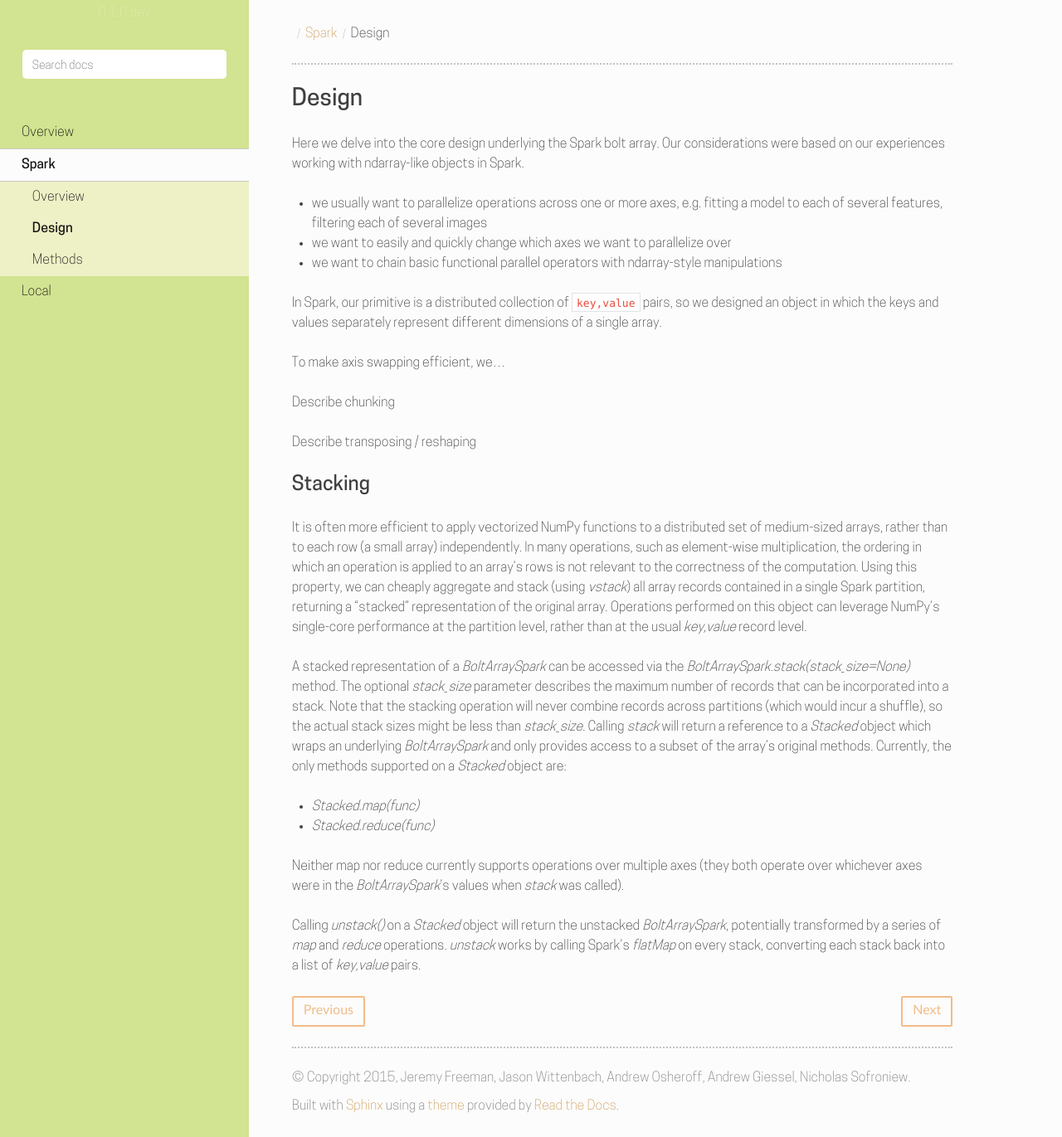
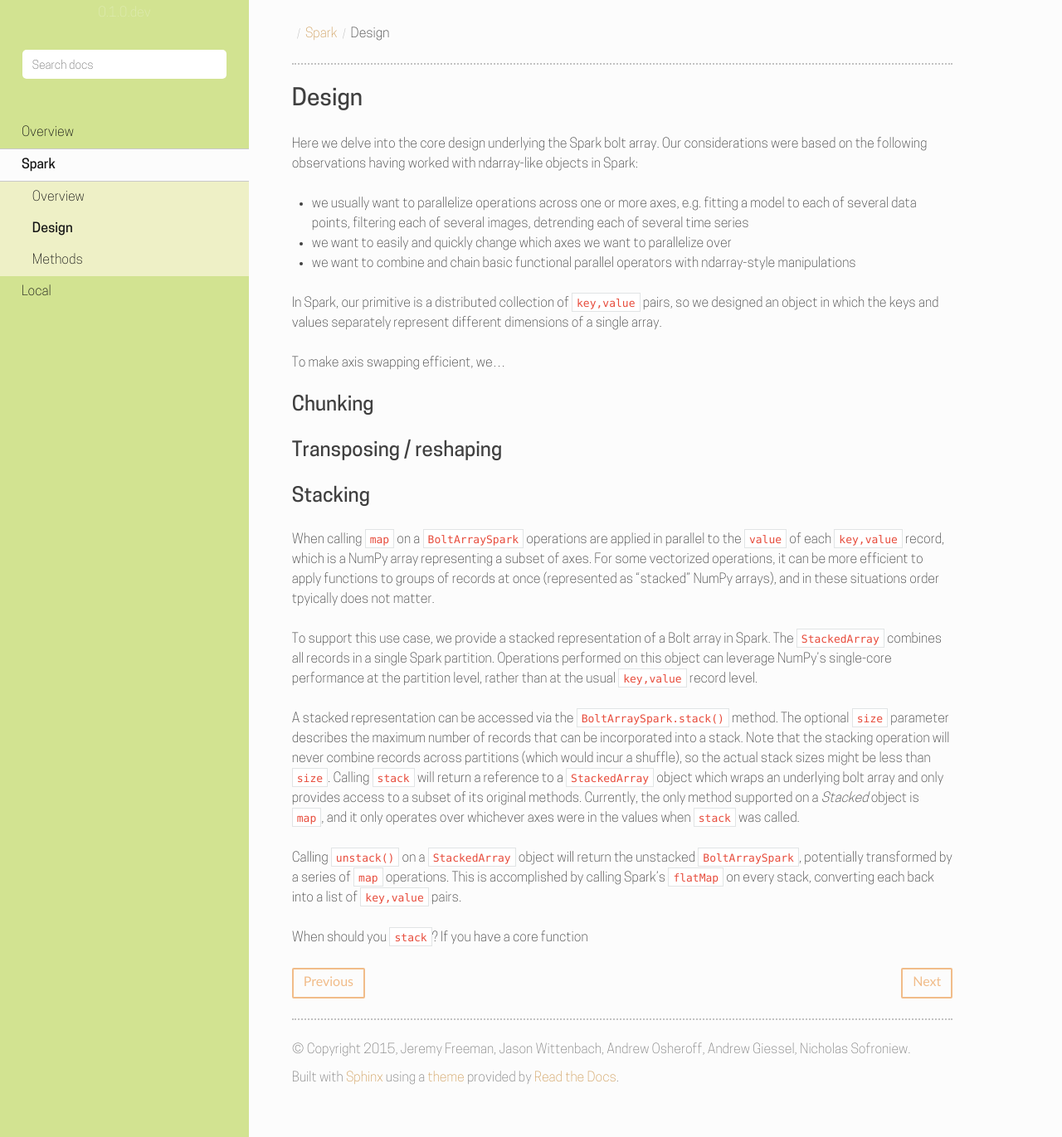
Before and after one commit to bolt-project/bolt, a Sphinx documentation site: the page built from docs/source/spark-design.rst, in a window 1280 px wide and 1371 px high. Shown: the whole window at 83% size. Built offline with Sphinx 7.4.7 and the Read the Docs theme 2.0.0, drawn with Linux system fonts in a browser that asks for light colours.

Commit message:
Doc clarifications

```diff
--- a/docs/source/spark-design.rst
+++ b/docs/source/spark-design.rst
@@ -1,30 +1,31 @@
 Design
 =======
 
-Here we delve into the core design underlying the Spark bolt array. Our considerations were based on our experiences working with ndarray-like objects in Spark.
+Here we delve into the core design underlying the Spark bolt array. Our considerations were based on the following observations having worked with ndarray-like objects in Spark:
 
-- we usually want to parallelize operations across one or more axes, e.g. fitting a model to each of several features, filtering each of several images
+- we usually want to parallelize operations across one or more axes, e.g. fitting a model to each of several data points, filtering each of several images, detrending each of several time series
 - we want to easily and quickly change which axes we want to parallelize over
-- we want to chain basic functional parallel operators with ndarray-style manipulations
+- we want to combine and chain basic functional parallel operators with ndarray-style manipulations
 
 In Spark, our primitive is a distributed collection of ``key,value`` pairs, so we designed an object in which the keys and values separately represent different dimensions of a single array.
 
 To make axis swapping efficient, we...
 
-Describe chunking
+Chunking
+--------
 
-Describe transposing / reshaping
+Transposing / reshaping
+-----------------------
 
 Stacking
 --------
 
-It is often more efficient to apply vectorized NumPy functions to a distributed set of medium-sized arrays, rather than to each row (a small array) independently. In many operations, such as element-wise multiplication, the ordering in which an operation is applied to an array's rows is not relevant to the correctness of the computation. Using this property, we can cheaply aggregate and stack (using `vstack`) all array records contained in a single Spark partition, returning a "stacked" representation of the original array. Operations performed on this object can leverage NumPy's single-core performance at the partition level, rather than at the usual `key,value` record level.
+When calling ``map`` on a ``BoltArraySpark`` operations are applied in parallel to the ``value`` of each ``key,value`` record, which is a NumPy array representing a subset of axes. For some vectorized operations, it can be more efficient to apply functions to groups of records at once (represented as "stacked" NumPy arrays), and in these situations order tpyically does not matter.
 
-A stacked representation of a `BoltArraySpark` can be accessed via the `BoltArraySpark.stack(stack_size=None)` method. The optional `stack_size` parameter describes the maximum number of records that can be incorporated into a stack. Note that the stacking operation will never combine records across partitions (which would incur a shuffle), so the actual stack sizes might be less than `stack_size`. Calling `stack` will return a reference to a `Stacked` object which wraps an underlying `BoltArraySpark` and only provides access to a subset of the array's original methods. Currently, the only methods supported on a `Stacked` object are:
+To support this use case, we provide a stacked representation of a Bolt array in Spark. The ``StackedArray`` combines all records in a single Spark partition. Operations performed on this object can leverage NumPy's single-core performance at the partition level, rather than at the usual ``key,value`` record level.
 
-- `Stacked.map(func)`
-- `Stacked.reduce(func)`
+A stacked representation can be accessed via the ``BoltArraySpark.stack()`` method. The optional ``size`` parameter describes the maximum number of records that can be incorporated into a stack. Note that the stacking operation will never combine records across partitions (which would incur a shuffle), so the actual stack sizes might be less than ``size``. Calling ``stack`` will return a reference to a ``StackedArray`` object which wraps an underlying bolt array and only provides access to a subset of its original methods. Currently, the only method supported on a `Stacked` object is ``map``, and it only operates over whichever axes were in the values when ``stack`` was called.
 
-Neither map nor reduce currently supports operations over multiple axes (they both operate over whichever axes were in the `BoltArraySpark`'s values when `stack` was called).
+Calling ``unstack()`` on a ``StackedArray`` object will return the unstacked ``BoltArraySpark``, potentially transformed by a series of ``map`` operations. This is accomplished by calling Spark's ``flatMap`` on every stack, converting each back into a list of ``key,value`` pairs.
 
-Calling `unstack()` on a `Stacked` object will return the unstacked `BoltArraySpark`, potentially transformed by a series of `map` and `reduce` operations. `unstack` works by calling Spark's `flatMap` on every stack, converting each stack back into a list of `key,value` pairs.
+When should you ``stack``? If you have a core function
```
Also changed, not shown: 2 other files.
